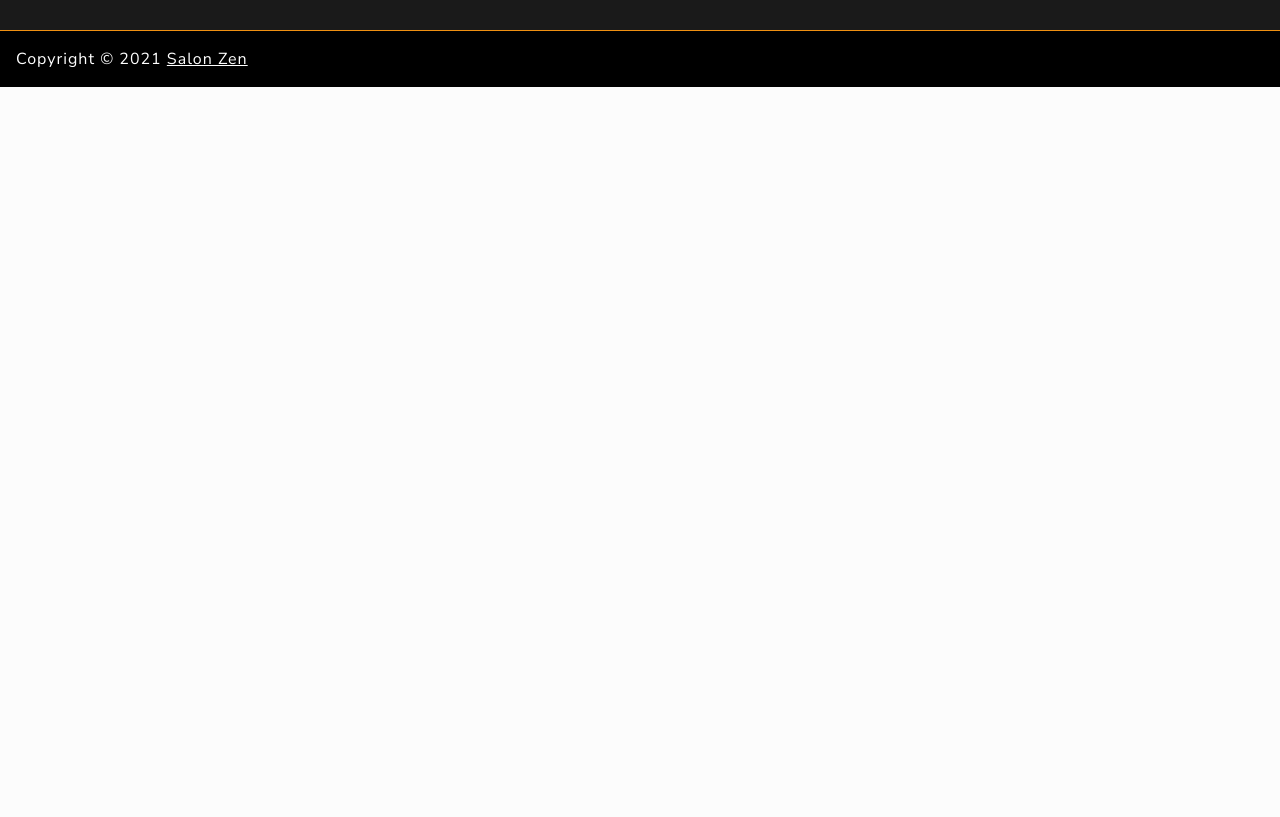
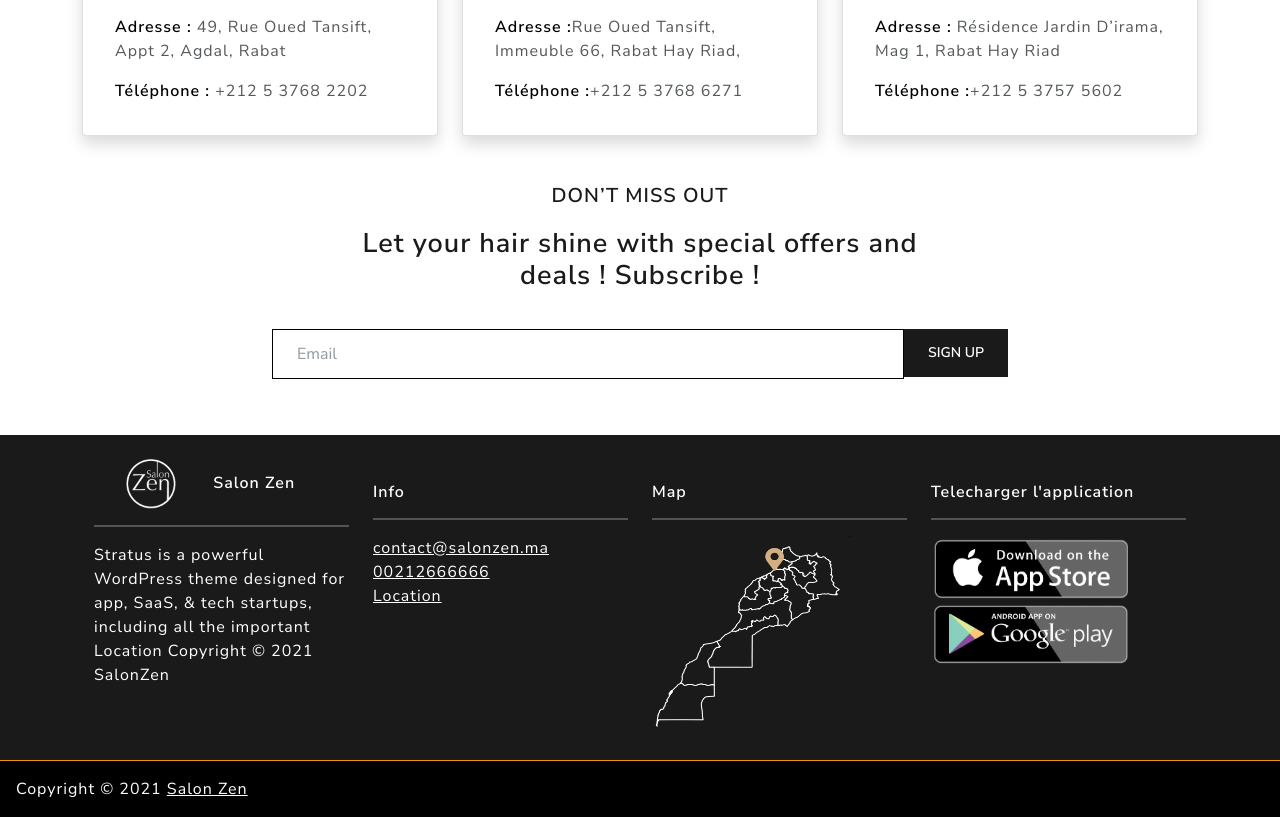
Before and after one commit to lahcen001/salon_zen, a PHP site: page / in a window 1280 px wide. Shown: the part 1727-2544 px from the top of the page. Before the commit the page ends 1814 px from the top, so only its background shows below. Run offline with PHP 8.4, Linux system fonts and the light colour scheme.

Commit message:
cards added

```diff
--- a/index.html
+++ b/index.html
@@ -225,7 +225,48 @@
 
 
 
+
     <div class="container">
+
+        <div class="row">
+            <div class="col-md-8">
+                <h1 class="contact"> Contact info</h1>
+                <p>Lorem ipsum dolor sit amet, consectetur adipisicing elit, sed do eiusmod tempor
+                    incididunt ut labore et dolore magna aliqua. Ut enim ad minim veniam, quis nostrud exercitation
+                    ullamco laboris nisi ut aliquip commodo.</p>
+            </div>
+        </div>
+
+        <div class="row">
+            <div class="col-md-4">
+                <div class="card shadow p-3 mb-5 bg-white rounded">
+                    <img class="card-img-top" src="./img/card2/img4.png" alt="Card image cap">
+                    <div class="card-body">
+
+
+                    </div>
+                </div>
+            </div>
+            <div class="col-md-4">
+                <div class="card shadow p-3 mb-5 bg-white rounded">
+                    <img class="card-img-top" src="./img/card2/img5.png" alt="Card image cap">
+                    <div class="card-body">
+                        <h5 class="card-text">Soins cheveux </h5>
+
+
+                    </div>
+                </div>
+            </div>
+            <div class="col-md-4">
+                <div class="card shadow p-3 mb-5 bg-white rounded">
+                    <img class="card-img-top" src="./img/card2/img6.png" alt="Card image cap">
+                    <div class="card-body">
+
+
+                    </div>
+                </div>
+            </div>
+        </div>
         <div class="row">
             <div class="col-md-4">
                 <div class="card shadow p-3 mb-5 bg-white rounded">
@@ -261,14 +302,38 @@
                 </div>
             </div>
         </div>
+
+        <div class="row">
+            <div class="col-md-4 d-flex justify-content-center mx-auto">
+
+                <h5 class="text-center title1">DON’T MISS OUT</h5>
+            </div>
+
+        </div>
+        <div class="row">
+            <div class="col-md-8 d-flex justify-content-center mx-auto mb-3">
+
+                <h5 class="text-center title2">Let your hair shine with special offers and </br>deals ! Subscribe !</h5>
+            </div>
+        </div>
+        <div class="row">
+            <div class="col-md-8 d-flex justify-content-center mx-auto mb-3">
+
+                <div class="input-group mb-3">
+                    <input type="text" class="form-control" placeholder="Email" aria-label="Email"
+                        aria-describedby="basic-addon2">
+                    <div class="input-group-append">
+                        <button class="btn btn-primary" type="button">SIGN UP</button>
+                    </div>
+                </div>
+            </div>
+        </div>
     </div>
 
 
 
 
-
-
-    <div class="my-5">
+    <div class="my-4">
 
 
 
@@ -310,7 +375,7 @@
                     <h5 class="text-light mt-4"> Info</h5>
                     <hr class="hr_footer">
 
-                    <ul class="list-unstyled mb-0 my-3 contact">
+                    <ul class="list-unstyled mb-0 my-3 contact1">
                         <li>
                             <a href="#!" class="text-light">contact@salonzen.ma</a>
                         </li>
--- a/style.css
+++ b/style.css
@@ -25,7 +25,7 @@
   border-radius: 0px;
 
   }
-  .contact{
+  .contact1{
       margin-bottom: 70px;
   }
  .border1 {
@@ -50,6 +50,21 @@
     -webkit-text-stroke-color: black;
     color:white
 }
+.contact{
+    margin-bottom: 20px;
+     font-size: 40px;
+
+}
+.title1{
+    margin-bottom: 20px;
+     font-size: 20px;
+
+}
+.title2{
+    margin-bottom: 20px;
+     font-size: 27px;
+
+}
 /*
   *{
       border:1px solid red;
```
Also changed, not shown: img/card2/img4.png (added), img/card2/img5.png (added), img/card2/img6.png (added).
